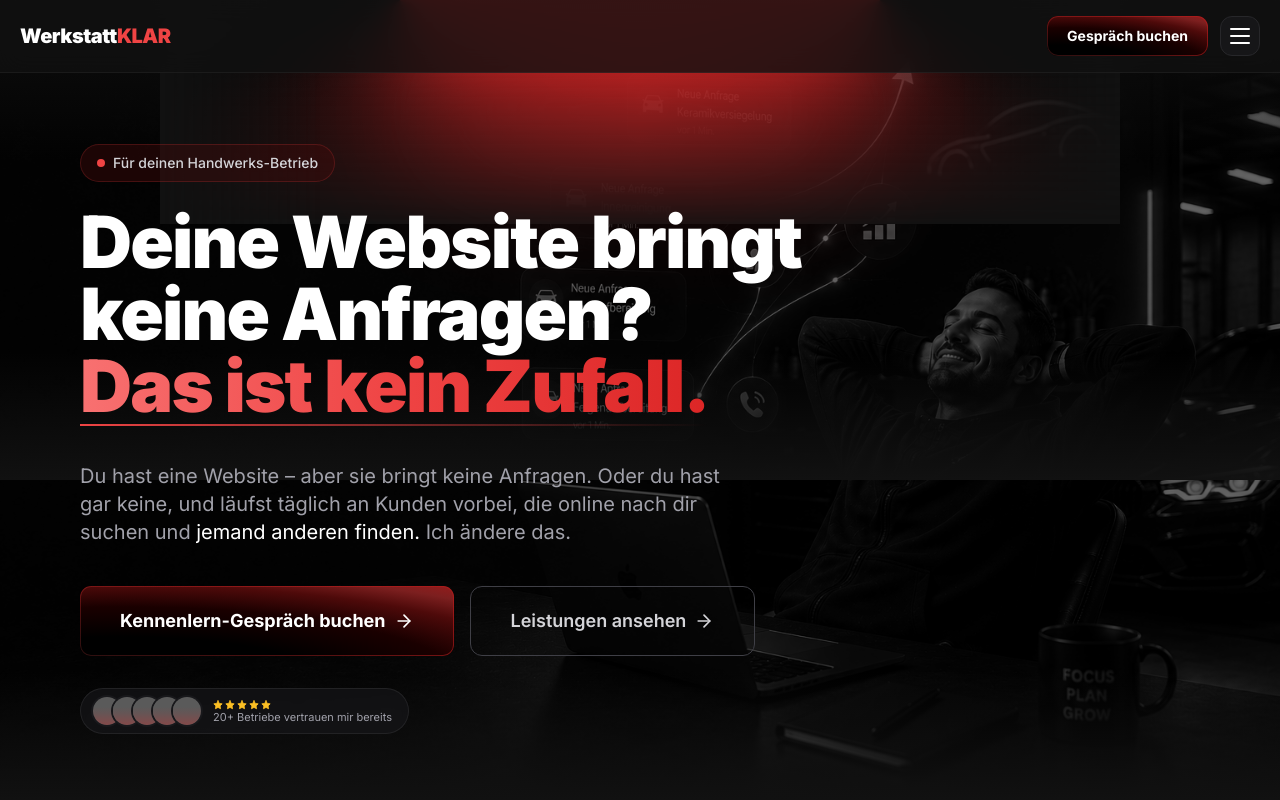
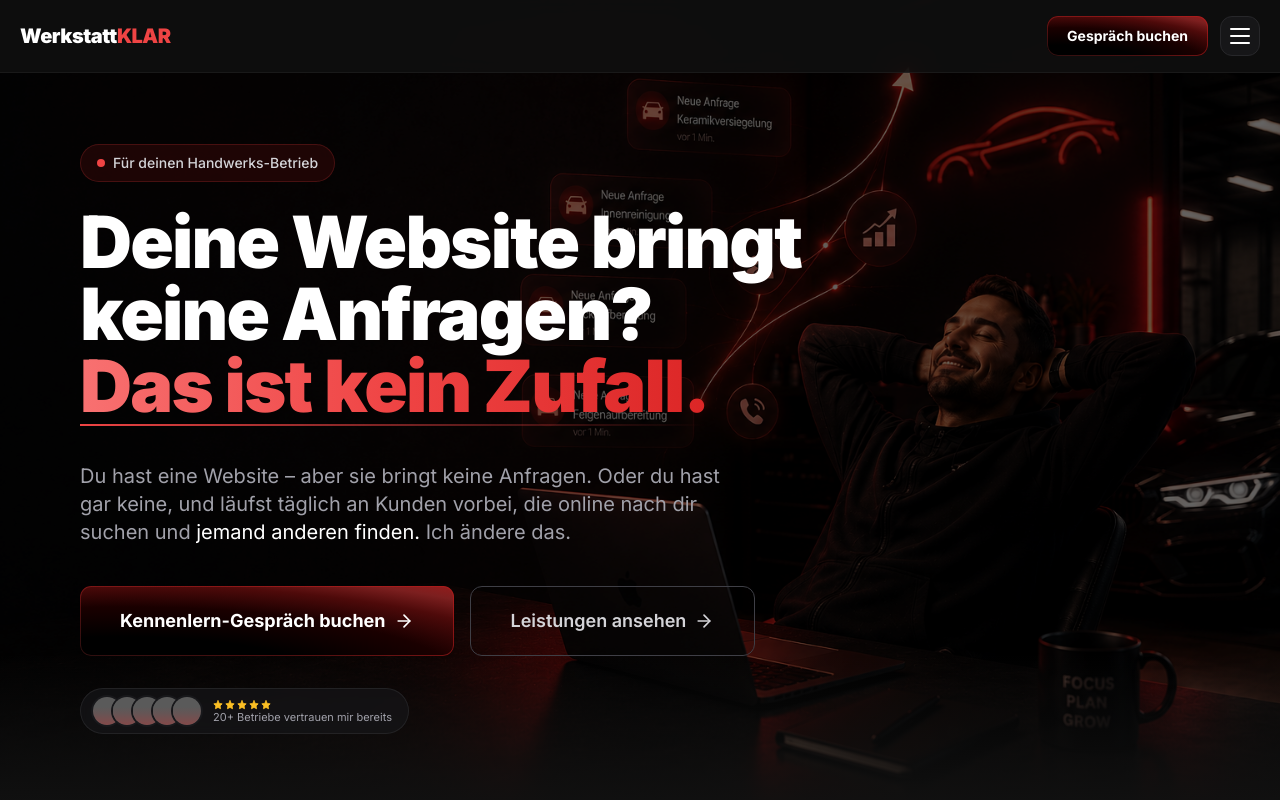
Before and after one commit to tienngyn/werkstattklar, a Next.js app: page / in a window 1280 px wide. Shown: the top 800 px of the page. Built offline with nearby package versions, Linux system fonts and the light colour scheme; grey boxes are pictures that could not be loaded.

Commit message:
Remove LampContainer from Hero, plain image with dark overlay only
Co-Authored-By: Claude Sonnet 4.6 <noreply@anthropic.com>

```diff
--- a/app/page.tsx
+++ b/app/page.tsx
@@ -322,22 +322,21 @@ function TrustBar() {
 // ─── HERO ─────────────────────────────────────────────────────────────────────
 function Hero() {
   return (
-    <div className="relative overflow-hidden">
-      {/* Full-bleed background — outside LampContainer so it ignores content padding */}
+    <div className="relative min-h-screen overflow-hidden">
+      {/* Background image — no filter, just dark overlay */}
       <img
         src="/hero-bg.png"
         alt=""
-        className="absolute inset-0 w-full h-full object-cover grayscale brightness-[40%] pointer-events-none select-none z-0"
+        className="absolute inset-0 w-full h-full object-cover pointer-events-none select-none z-0"
       />
-      {/* Top fade so navbar blends in */}
-      <div className="absolute inset-x-0 top-0 h-40 z-0 pointer-events-none"
-        style={{ background: "linear-gradient(to bottom, rgba(17,17,17,0.85) 0%, transparent 100%)" }} />
+      {/* Dark overlay */}
+      <div className="absolute inset-0 z-0 pointer-events-none bg-black/60" />
       {/* Bottom fade into next section */}
-      <div className="absolute inset-x-0 bottom-0 h-32 z-0 pointer-events-none"
+      <div className="absolute inset-x-0 bottom-0 h-40 z-0 pointer-events-none"
         style={{ background: "linear-gradient(to top, #111111 0%, transparent 100%)" }} />
 
-    <LampContainer className="!bg-transparent" contentClassName="max-w-6xl mx-auto px-4 pt-36 pb-10">
-      <div className="max-w-4xl relative z-30">
+      <div className="relative z-10 max-w-6xl mx-auto px-4 pt-36 pb-20">
+      <div className="max-w-4xl">
         {/* Pill above headline */}
         <motion.div initial={{ opacity: 0, y: -10 }} animate={{ opacity: 1, y: 0 }} transition={{ duration: 0.5, delay: 0.05 }} className="mb-6">
           <span className="inline-flex items-center gap-2 bg-red-950/40 border border-red-500/20 rounded-full px-4 py-2 text-sm font-medium text-zinc-300">
@@ -417,7 +416,7 @@ function Hero() {
           </div>
         </motion.div>
       </div>
-    </LampContainer>
+      </div>
     </div>
   );
 }
```
